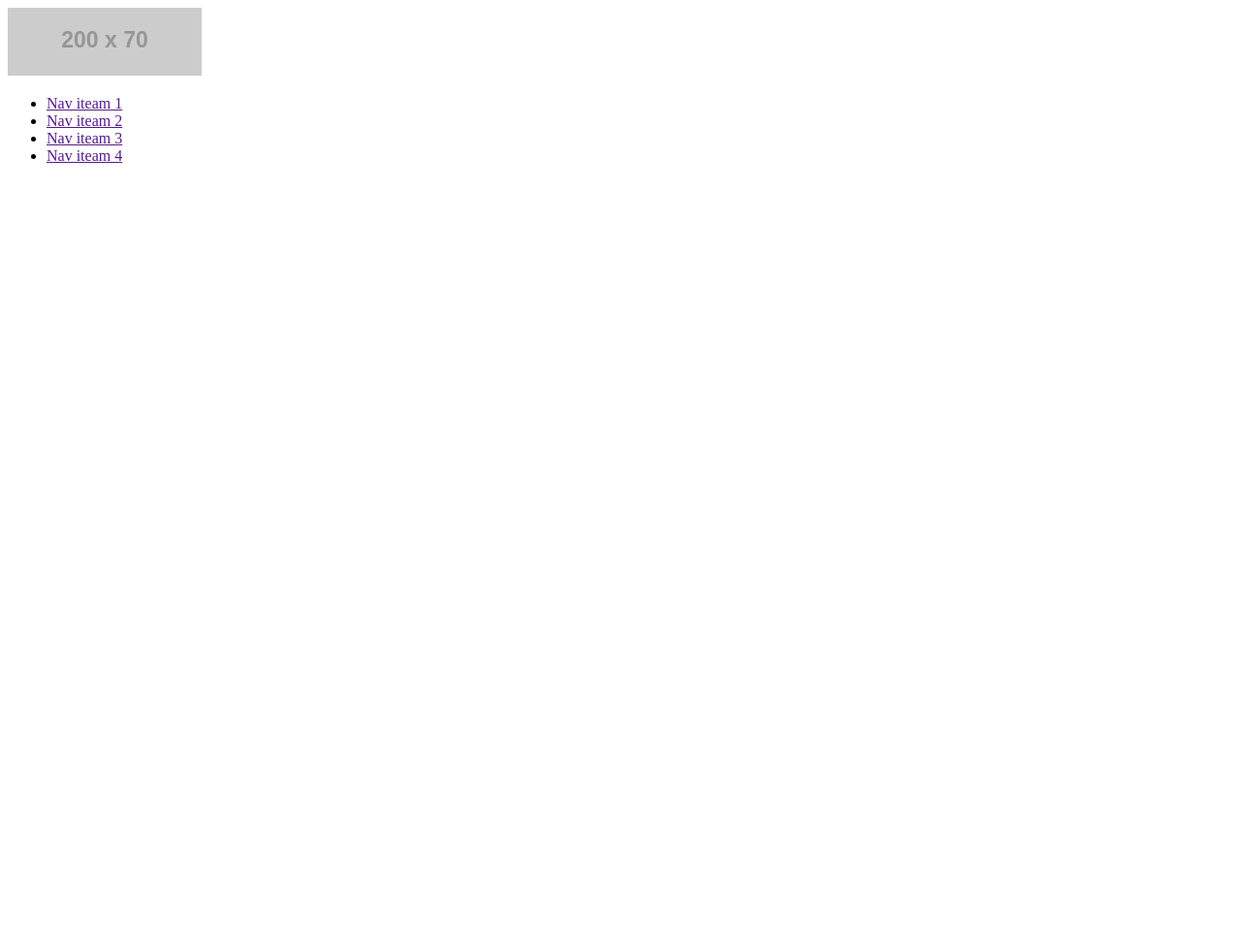
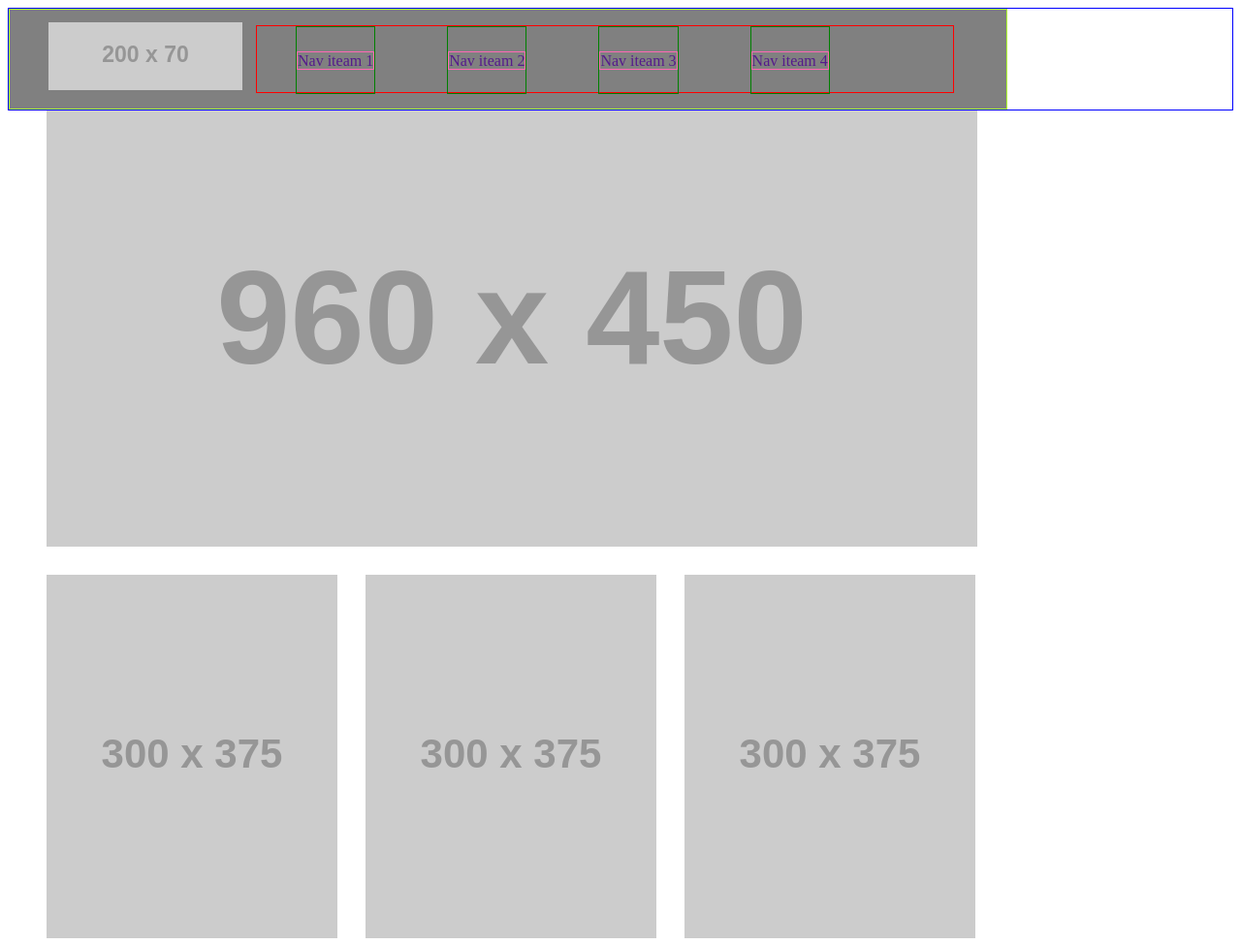
Before and after one commit to aseel-alsayeh/-wireframe-exercise, a plain HTML site: page index.html in a window 1280 px wide. Shown: the top 975 px of the page at 97% size. Before the commit the page ends 800 px from the top, so only its background shows below. Drawn offline with Linux system fonts and the light colour scheme; placeholder pictures from the web are drawn by us.

Commit message:
create a wireframe

```diff
--- a/css/style.css
+++ b/css/style.css
@@ -0,0 +1,66 @@
+* {box-sizing: border-box;}
+/* header */
+header {border: 1px solid blue;}
+header nav ul {
+    display: inline-block;
+    border: 1px solid red;
+    height: 70px;
+    line-height: 70px;
+    width: 70%;
+    margin-left: 10px;
+}
+header nav ul li {display:inline-block ;
+    border: 1px solid green;
+    height: 70px;
+    line-height: 120px;
+    margin-right: 70px;
+}
+
+header nav ul li a {
+    border:1px solid hotpink;
+   line-height: 70px;
+   position: relative;
+    bottom: 25px;
+    text-decoration: none;
+}
+header nav {
+    display: inline-block;
+    border:1px solid greenyellow;
+    width:1030px;
+    height: 120 px;
+    background-color: gray;
+}
+
+header nav img { line-height: 120px;
+margin-left: 40px;
+}
+
+
+/* main  */
+section {padding-left: 40px ;
+    margin-bottom: 25px;
+}
+.middle {
+    margin-left: 25px;
+    margin-right: 25px;
+}
+
+div img {
+    float: left;
+    margin-right: 25px;
+}
+
+  div p {
+      width:430px;
+      display: inline-block;
+  }
+
+  footer{
+      clear: both;
+      margin-left: 40px;
+      margin-top: 25px;
+      width:1030px;
+      height:120px;
+      background-color: gray;
+
+  }
--- a/index.html
+++ b/index.html
@@ -9,16 +9,36 @@
 </head>
 <body>
     <header>
-    <img src="https://placehold.it/200x70/#DDD" alt="">
+        <nav>
+    <img src="https://via.placeholder.com/200x70/ddd">
     <ul>
     <li><a href="">Nav iteam 1</a></li>
     <li><a href="">Nav iteam 2</a></li>
     <li><a href="">Nav iteam 3</a></li>
     <li><a href="">Nav iteam 4</a></li>
 </ul>
+</nav>
     </header>
 
-    <main></main>
+    <main>
+        <section>
+            <article>
+            <img src="https://via.placeholder.com/960x450/ddd" alt="">
+        </article>
+    </section>
+        <section>
+            <img src="https://via.placeholder.com/300x375/ddd" alt="">
+            <img class="middle" src="https://via.placeholder.com/300x375/ddd" alt="">
+           <img src="https://via.placeholder.com/300x375/ddd" alt="">
+        </section>
+        <section>
+
+         <div><img src="https://via.placeholder.com/480x400/ddd" alt=""></div>
+         <div> <h5>featured section heading</h5>
+             <p>Lorem, ipsum dolor sit amet consectetur adipisicing elit. Adipisci, cupiditate laudantium sapiente aperiam veniam alias voluptatem perspiciatis eius facilis veritatis error, excepturi temporibus aliquid magni maiores fugiat dignissimos, illum quisquam?  Lorem ipsum, dolor sit amet consectetur adipisicing elit. Iusto, eaque ipsa saepe blanditiis ipsum unde, officiis tempora ut dolorem velit dolor nihil in repudiandae sed provident distinctio corrupti, tempore ea! Lorem, ipsum dolor sit amet consectetur adipisicing elit. Laboriosam, assumenda eos placeat culpa a voluptatum quibusdam delectus illum in. Sapiente iusto unde beatae tenetur, officia iure eius delectus? Magni, mollitia. Lorem ipsum dolor sit amet consectetur adipisicing elit. Eveniet deleniti suscipit quis? Molestias voluptate quia aperiam inventore cum fugiat placeat provident. Temporibus quas maxime laudantium minima, ipsa earum quam dolor?</p></div>
+              <button> call to action </button>
+            </section>
+    </main>
 
     <footer></footer>
 
```
